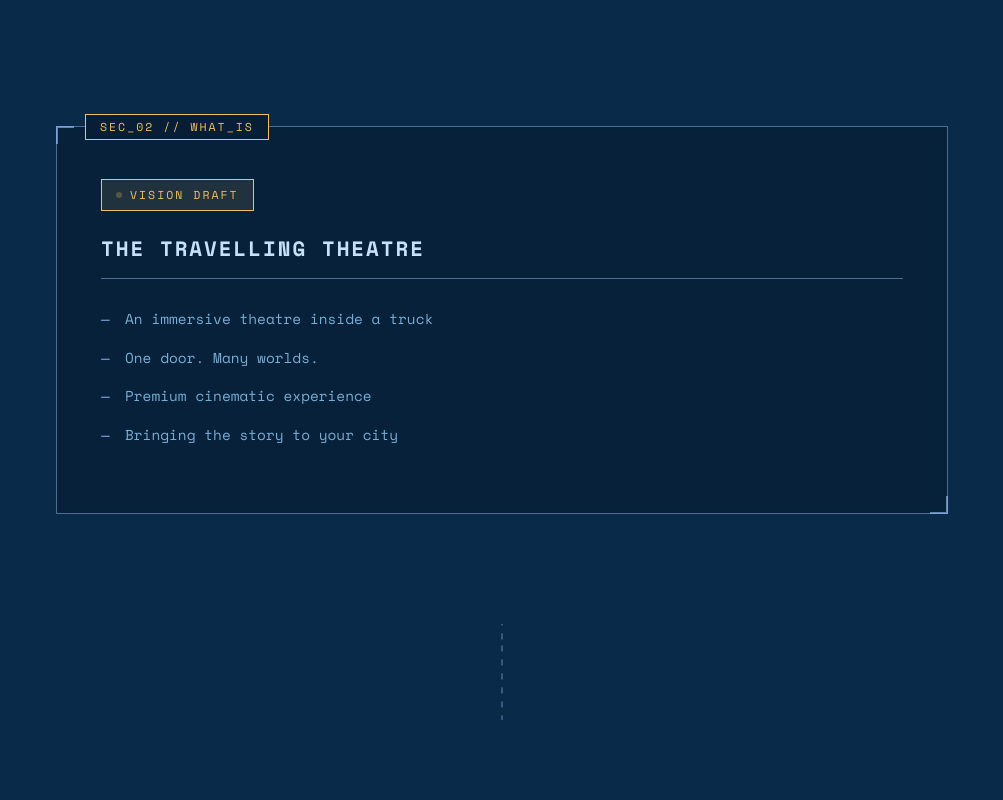
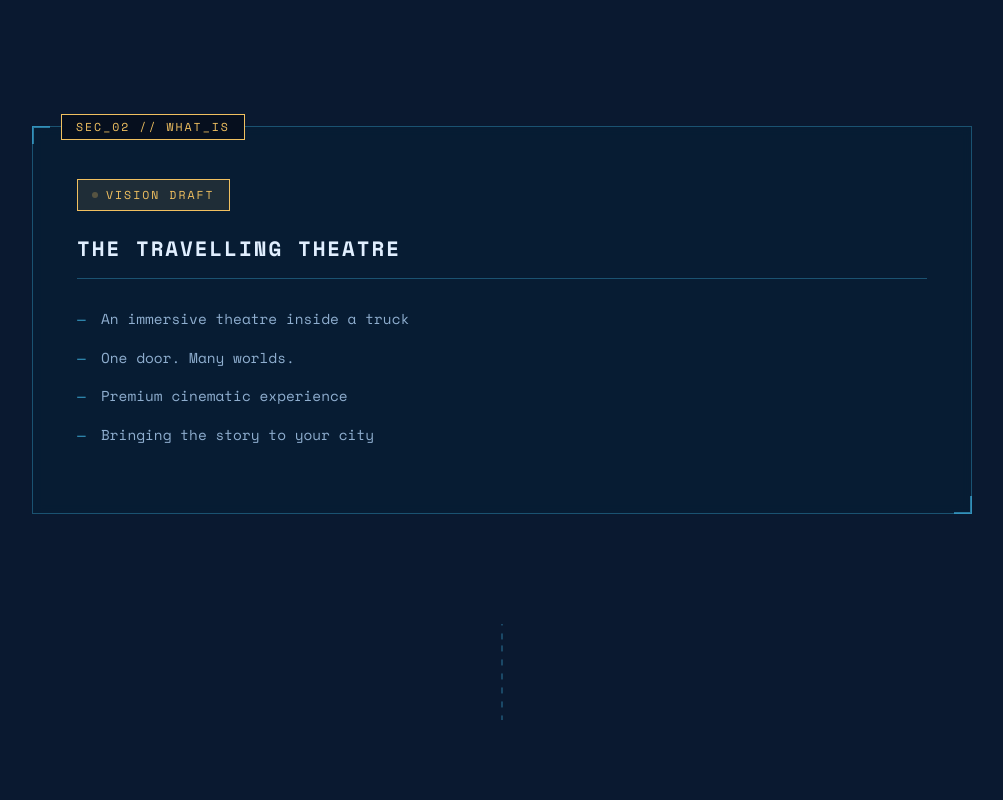
Before and after one commit to ujjwalmohands-a11y/TheatreOnWheels, a React (Vite) app: page / in a window 1280 px wide. Shown: the part 880-1680 px from the top of the page, without its empty margins (138-1141 px from the left). Built offline with nearby package versions, Linux system fonts and the light colour scheme.

Commit message:
Fix full width layout and improve blueprint aesthetics

```diff
--- a/src/App.jsx
+++ b/src/App.jsx
@@ -26,7 +26,7 @@ const AnimatedSection = ({ children, id, variant }) => {
     <section id={id} className={`scaffold-section${variant ? ` ${variant}-section` : ''}`}>
       <motion.div
         ref={ref}
-        className={`content-box${variant ? ` ${variant}-box` : ''}`}
+        className={`content-box container${variant ? ` ${variant}-box` : ''}`}
         initial="hidden"
         animate={controls}
         variants={{
@@ -71,7 +71,7 @@ export default function App() {
       {/* 1. Hero — "Arrival" */}
       <Hero />
 
-      <main className="container">
+      <main>
 
         {/* 2. What Is It? */}
         <AnimatedSection id="what-is-it">
--- a/src/index.css
+++ b/src/index.css
@@ -3,14 +3,14 @@
 @import "tailwindcss/utilities.css" layer(utilities);
 
 :root {
-    --bp-blue: #0a2a4a;
-    --bp-blue-mid: #0d3561;
-    --bp-blue-dark: #071e36;
-    --bp-line: rgba(160, 200, 255, 0.2);
-    --bp-line-mid: rgba(160, 200, 255, 0.45);
-    --bp-line-strong: rgba(160, 200, 255, 0.85);
-    --bp-white: #c8e0f8;
-    --bp-white-dim: #7aadd4;
+    --bp-blue: #0A1930;
+    --bp-blue-mid: #112240;
+    --bp-blue-dark: #060F1E;
+    --bp-line: rgba(74, 204, 255, 0.12);
+    --bp-line-mid: rgba(74, 204, 255, 0.3);
+    --bp-line-strong: rgba(74, 204, 255, 0.75);
+    --bp-white: #e1efff;
+    --bp-white-dim: #8faecf;
     --bp-yellow: #f0c060;
 
     --font-mono: 'Space Mono', monospace;
@@ -37,11 +37,13 @@ body {
     inset: 0;
     z-index: -1;
     background-image:
+        radial-gradient(circle at center, transparent 20%, var(--bp-blue-dark) 100%),
         linear-gradient(var(--bp-line) 1px, transparent 1px),
         linear-gradient(90deg, var(--bp-line) 1px, transparent 1px),
         linear-gradient(var(--bp-line-mid) 1px, transparent 1px),
         linear-gradient(90deg, var(--bp-line-mid) 1px, transparent 1px);
     background-size:
+        100% 100%,
         24px 24px,
         24px 24px,
         120px 120px,
--- a/src/pass.css
+++ b/src/pass.css
@@ -159,8 +159,6 @@
 
 /* ===== Premium glass redesign ===== */
 .scaffold-section.pass-section {
-  width: 100vw;
-  margin-left: calc(-50vw + 50%);
   background-image: radial-gradient(60vw 60vh at 0% 0%, #1A2342 0%, transparent 70%) !important;
   background-color: #0c0814 !important; /* solid color to hide the blueprint behind */
   position: relative;
```
